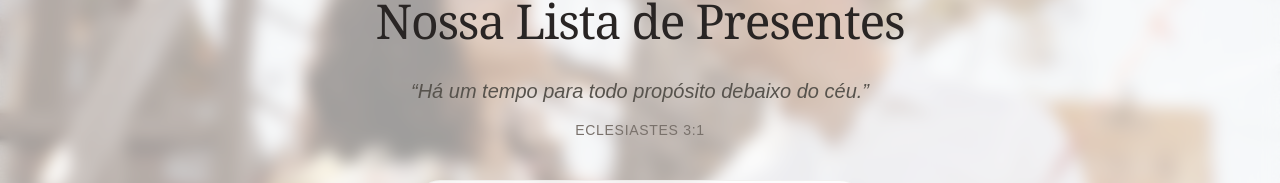
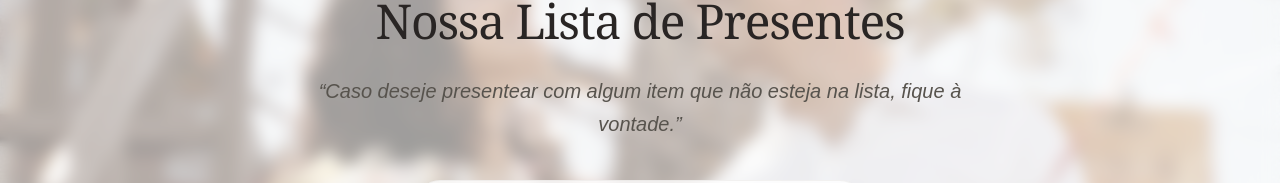
Before and after one commit to soualexandre/site_do_casamento, a Next.js app in the folder code/: page / in a window 1280 px wide. Shown: the part 217-400 px from the top of the page. Built offline with nearby package versions, Linux system fonts and the light colour scheme; no server answers; the database is empty.

Commit message:
fix:change_text_

```diff
--- a/code/app/pages/gift_wedding_page/components/WeddingHeader.tsx
+++ b/code/app/pages/gift_wedding_page/components/WeddingHeader.tsx
@@ -44,10 +44,7 @@ export const WeddingHeader = ({ stats }: WeddingHeaderProps) => (
 
         <div className="max-w-2xl mx-auto">
           <p className="text-lg md:text-xl text-stone-600 mb-2 md:mb-3 italic font-light leading-relaxed">
-            &ldquo;Há um tempo para todo propósito debaixo do céu.&rdquo;
-          </p>
-          <p className="text-xs md:text-sm text-stone-500 font-medium tracking-wider">
-            ECLESIASTES 3:1
+            &ldquo;Caso deseje presentear com algum item que não esteja na lista, fique à vontade.&rdquo;
           </p>
         </div>
       </div>
```
